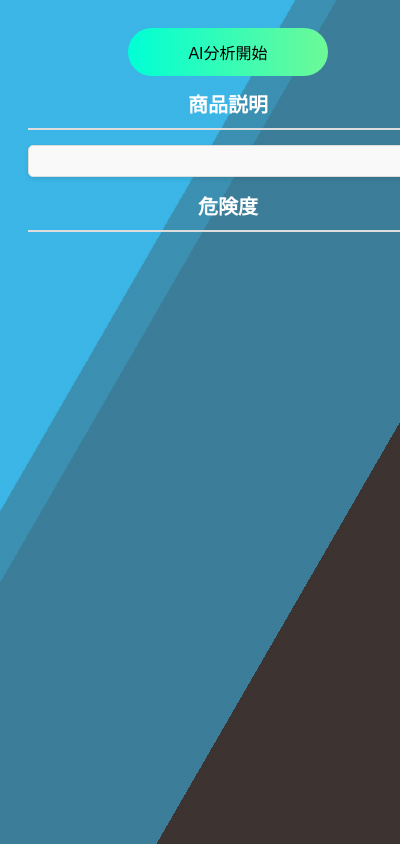
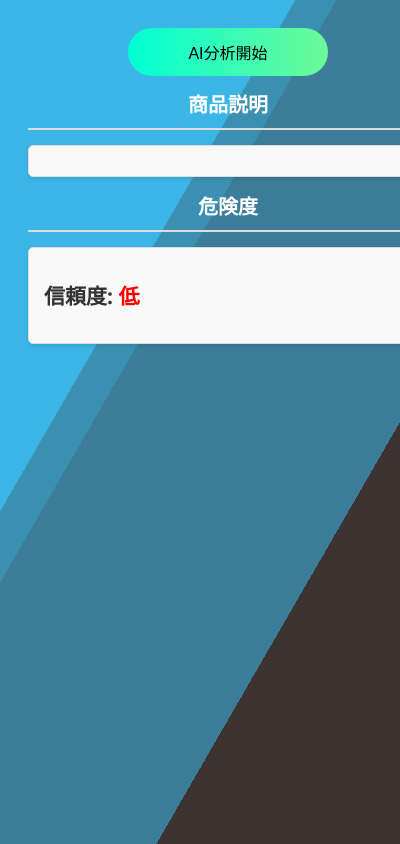
Before and after one commit to Kasahara-287/mercari-extention, a browser extension: page popup.html in a window 400 px wide. Shown: the top 844 px of the page. Drawn offline with Linux system fonts and the light colour scheme.

Commit message:
Update popup.html

```diff
--- a/popup.html
+++ b/popup.html
@@ -37,6 +37,9 @@
     <h1>商品説明</h1>
   <div id="result2"></div>
     <h1>危険度</h1>
+  <div id="result">
+    <h2>信頼度: <span id="trustScore" class="trust-low">低</span></h2>
+  </div>
     <script src="popup.js"></script>
 
 
```
